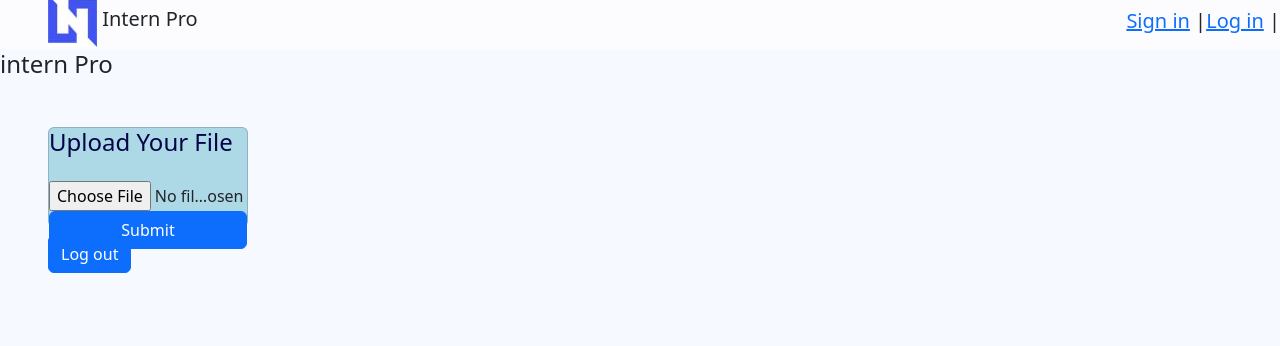
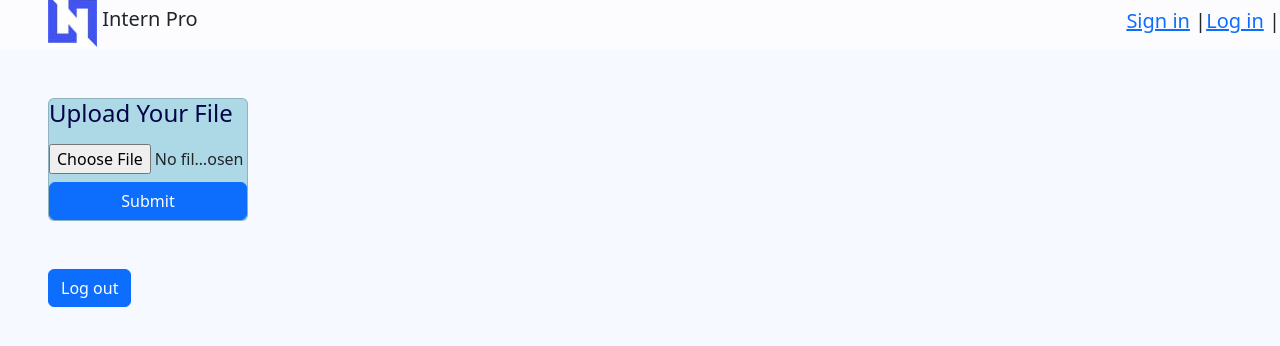
Before and after one commit to Nivethahari30/internpro, a React (Create React App) app: page /Filesubmit in a window 1280 px wide. Shown: the top 346 px of the page. Built offline with nearby package versions, Linux system fonts and the light colour scheme; sample sign-in values are in the browser's storage.

Commit message:
success day 12/12

```diff
--- a/src/DashboardPanel/Filesubmit.js
+++ b/src/DashboardPanel/Filesubmit.js
@@ -1,47 +1,73 @@
 import React from "react";
 import "../App.css";
+import { useState } from "react";
 import { useNavigate } from "react-router-dom";
 
 const Filesubmit = () => {
   const Navigate = useNavigate();
+  const [UploadFile, setUploadFile] = useState(null);
+  const [fileError, setError] = useState(null);
+  // const[sizeError,setsizeError]=useState(null);
+
+  //when logout condition to remove the token from localstorage
   const removetoken = () => {
-    const removetoken = localStorage.removeItem("jwt-token");
-    window.dispatchEvent(new Event("token-update")); // Notify the app
+    localStorage.removeItem("jwt-token");
+    window.dispatchEvent(new Event("token-update")); // Notify the app if the event is happen
 
     console.log(removetoken);
-    // alert("logout successfully");
-    window.dispatchEvent(new Event("token-update"));
+    window.dispatchEvent(new Event("token-update")); //after remove token also we have to give the event for enhance performance
 
     Navigate("/Login");
   };
+  const AllowTypes = [
+    "application/pdf",
+    "application/doc",
+    "application/docx",
+    "image/png",
+    "image/jpeg",
+  ]; //allowing types of files
+  const Maxsize = 5 * 1024 * 1024; //maxmum size of file
 
   const handlefile = (e) => {
-    const file = e.target.files?.[0]; // Use optional chaining to avoid errors
-    if (!file) {
-      console.log("file is not exist ");
-    } else {
-      console.log("file is here only");
+    const file = e.target.files[0];
+    console.log(file);
+    if (file) {
+      if(!AllowTypes.includes(file.type)){
+        setError("Only docx, pdf, jpeg, png are allowed")
+      }
+      else if (file.size > Maxsize) {
+        setError("File size exceeds the maximum limit of 5MB");
+      }
+
     }
+
+
+    setUploadFile(file);
+
+
   };
 
   return (
     <div>
-
-        <header>
-            <h4>intern Pro</h4>
-        </header>
       <div
         className=" ms-5 mt-5 card  "
-        style={{ width: "200px", height: "100px", backgroundColor: "#ADD8E6" }}
+        style={{ width: "200px", backgroundColor: "#ADD8E6" }}
       >
         <h4 style={{ color: "#040348" }}>Upload Your File</h4>
-        <input className="mt-3" type="file" onChange={handlefile} />
-        <button type="submit" className="btn btn-primary">
+        <input
+          className="mt-2"
+          type="file"
+          aria-label="Upload your file"
+          onChange={handlefile}
+        />
+        {fileError && <p style={{ color: "red" }}>{fileError}</p>}
+        {/* <p>{sizeError}</p> */}
+        <button type="submit" className="btn btn-primary mt-2">
           Submit
         </button>
       </div>
-      <div className="mt-2 ms-5">
-        <button className="btn btn-primary" onClick={removetoken}>
+      <div className="mt-5 ms-5">
+        <button className="btn btn-primary"disabled={!handlefile} onClick={removetoken}>
           Log out
         </button>
       </div>
```
